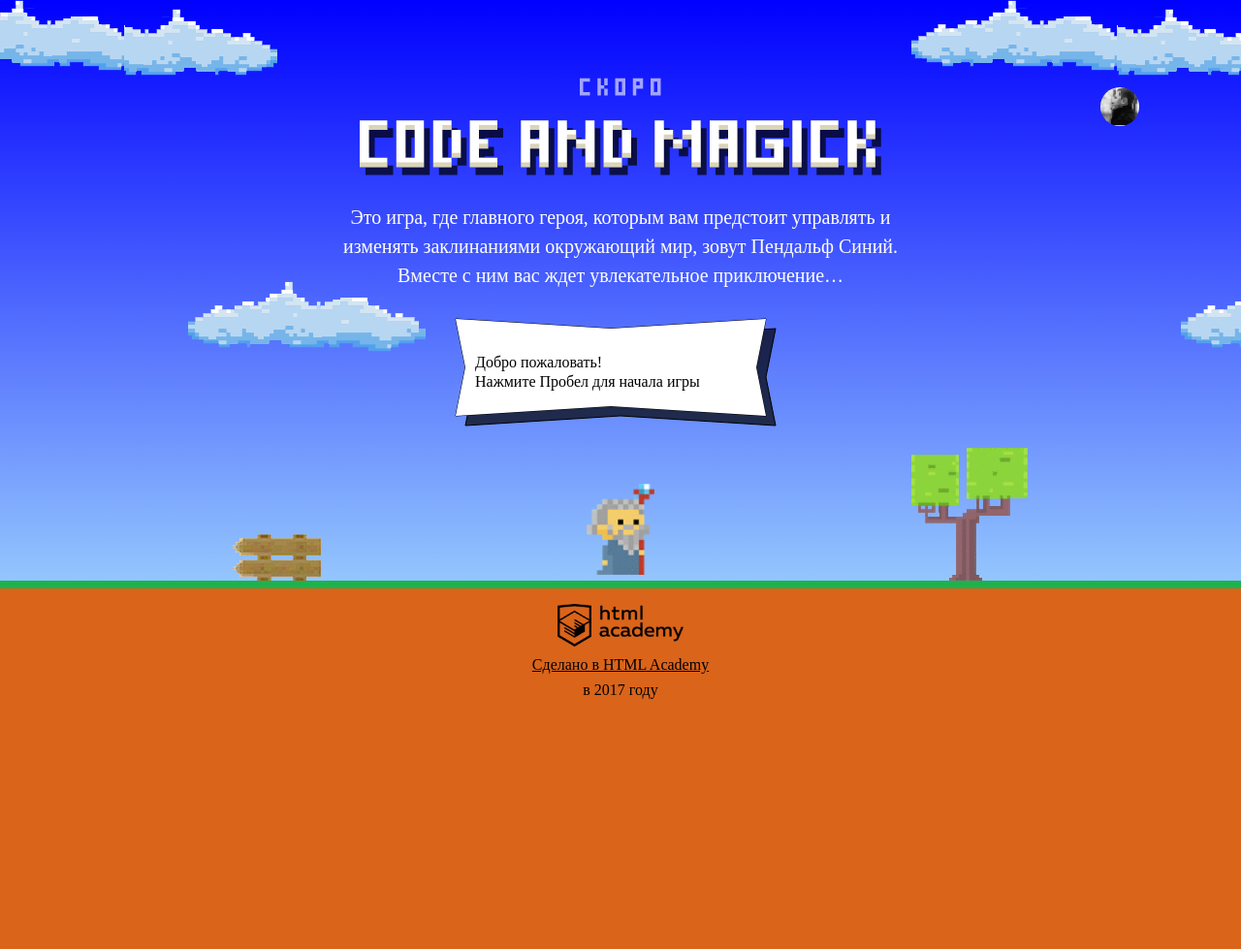
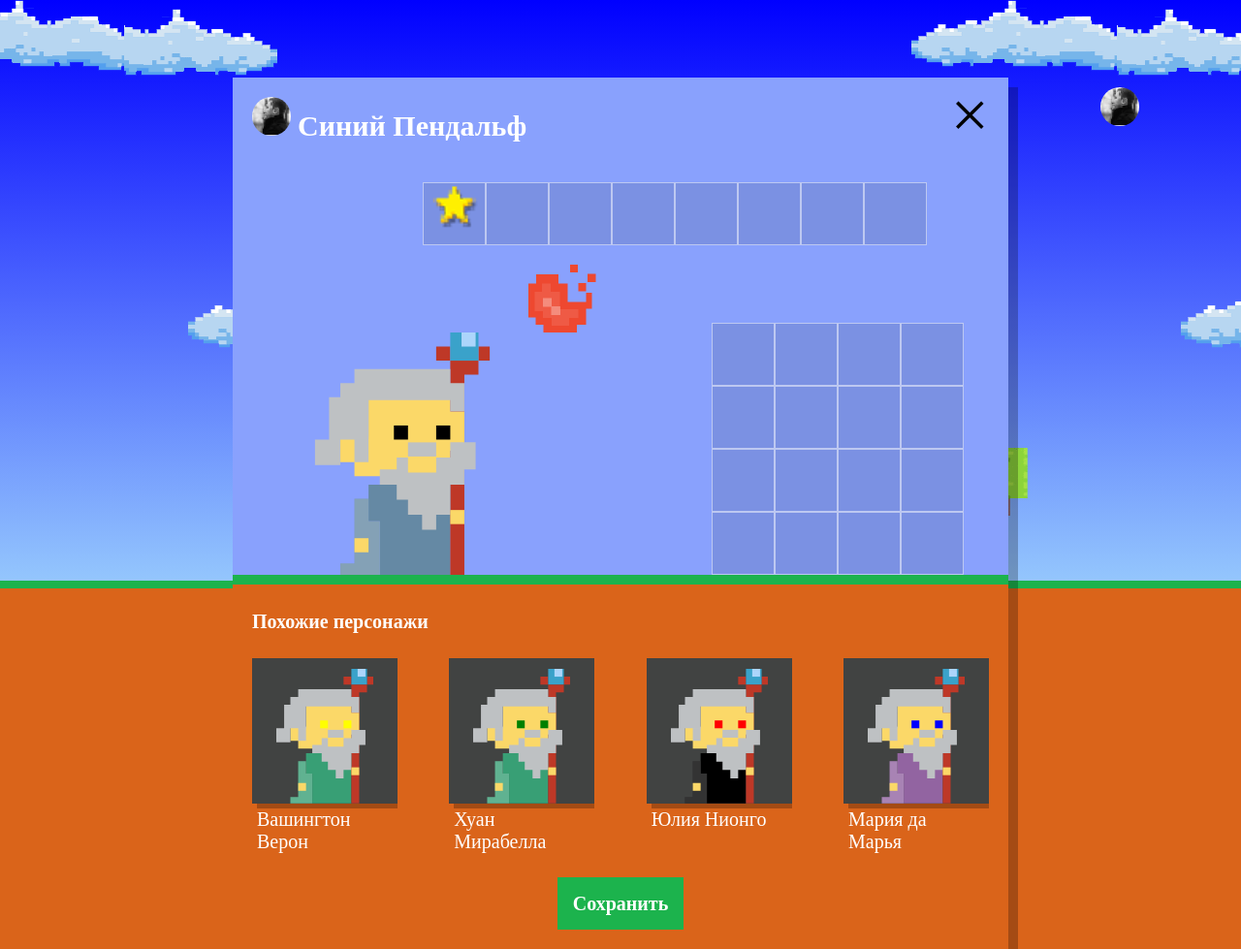
Before and after one commit to pshkuro/1221841-code-and-magick-19, a website: page index.html in a window 1280 px wide. Shown: the whole page at 97% size. Before the commit the page ends 800 px from the top, so only its background shows below. Drawn offline with Linux system fonts and the light colour scheme; a web font is replaced by a local one.

Commit message:
Учебный проект: нас орда

```diff
--- a/index.html
+++ b/index.html
@@ -209,6 +209,7 @@
   }
 </script>
 
+<script src='js/setup.js'></script>
 <script src="js/stat.js"></script>
 <script src="js/game.js"></script>
 
--- /dev/null
+++ b/js/setup.js
@@ -0,0 +1,74 @@
+'use strict';
+
+var NAMES = ['Иван', 'Хуан', 'Себастьян', 'Мария', 'Кристоф', 'Виктор', 'Юлия', 'Люпита', 'Вашингтон'];
+var SURNAMES = ['да Марья', 'Верон', 'Мирабелла', 'Вальц', 'Онопко', 'Топольницкая', 'Нионго', 'Ирвинг'];
+var COAT_COLORS = ['rgb(101, 137, 164)', 'rg(241, 43, 107)', 'rgb(146, 100, 161)', 'rgb(56, 159, 117)', 'rgb(215, 210, 55)', 'rgb(0, 0, 0)'];
+var EYES_COLORS = ['black', 'red', 'blue', 'yellow', 'green'];
+
+// Переменная содержит массив объектов нужных нам wizard
+var wizardsData = createWizards(4);
+
+// Функция генерации случ эл заданного массива
+function getRandomArrayItem(arr) {
+  var index = Math.floor(Math.random() * arr.length);
+  return arr[index];
+}
+
+// Функция создания 1 wizard
+function createWizard() {
+  var name = getRandomArrayItem(NAMES) + ' ' + getRandomArrayItem(SURNAMES);
+  var coatColor = getRandomArrayItem(COAT_COLORS);
+  var eyesColor = getRandomArrayItem(EYES_COLORS);
+
+  return {
+    name: name,
+    coatColor: coatColor,
+    eyesColor: eyesColor
+  };
+}
+
+// Функция создания нескольких wizard
+function createWizards(num) {
+  var wizards = [];
+
+  for (var i = 0; i < num; i++) {
+    var wizard = createWizard();
+    wizards.push(wizard);
+  }
+
+  return wizards;
+}
+
+// показываем общий блок для выбора wizard
+var dialogUser = document.querySelector('.setup');
+dialogUser.classList.remove('hidden');
+
+// показываем блок, где будут располагаться наши похожие wizard
+document.querySelector('.setup-similar').classList.remove('hidden');
+
+var similarListElement = document.querySelector('.setup-similar-list'); // элемент, в кот будем вставлять wizard
+var similarWizardItemElement = document.querySelector('#similar-wizard-template').content.querySelector('.setup-similar-item');
+
+// Добавляем в шаблон доп данные про wizard
+var createWizardElement = function (wizard) {
+  var wizardElement = similarWizardItemElement.cloneNode(true);
+
+  wizardElement.querySelector('.setup-similar-label').textContent = wizard.name;
+  wizardElement.querySelector('.wizard-coat').style.fill = wizard.coatColor;
+  wizardElement.querySelector('.wizard-eyes').style.fill = wizard.eyesColor;
+
+  return wizardElement;
+};
+
+// Отображаем wizard на странице - заполняем фрагмент
+var renderWizards = function (data) {
+  var fragment = document.createDocumentFragment();
+
+  for (var i = 0; i < data.length; i++) {
+    fragment.appendChild(createWizardElement(data[i]));
+  }
+
+  similarListElement.appendChild(fragment);
+};
+
+renderWizards(wizardsData);
```
